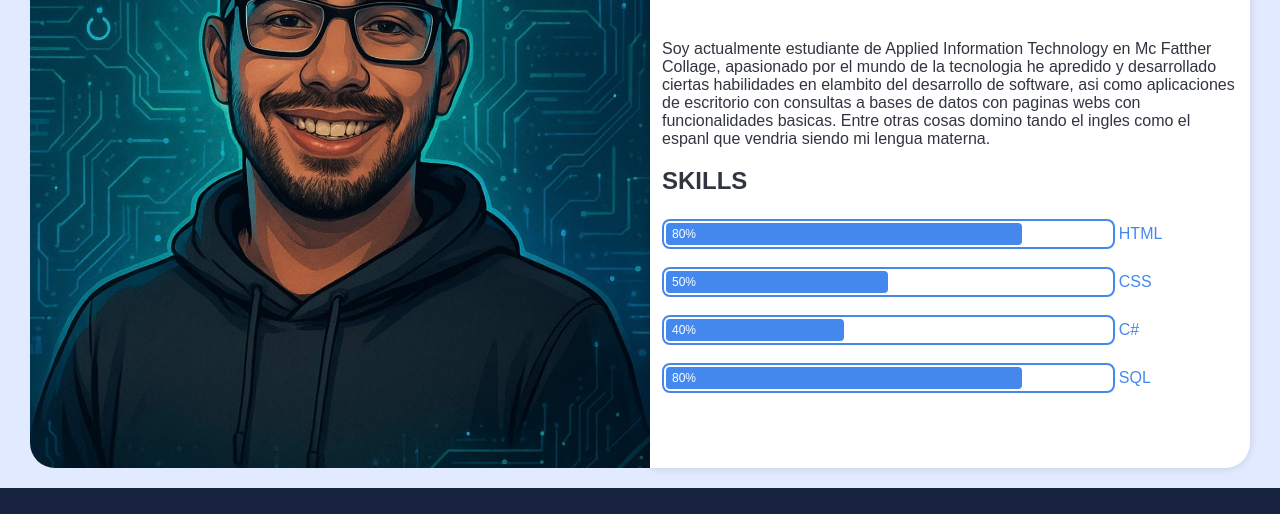
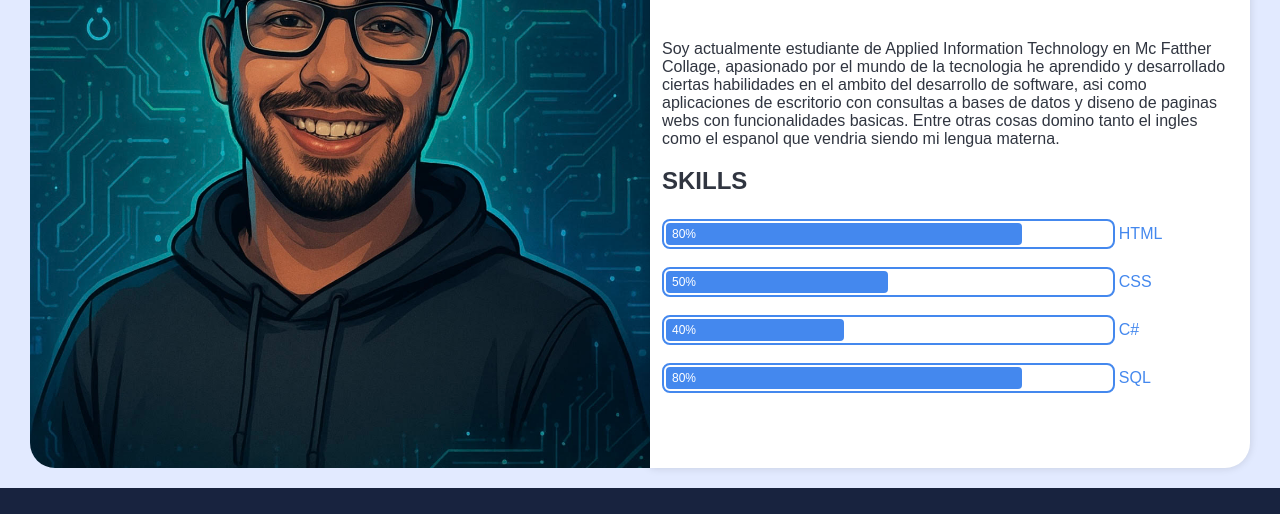
Before and after one commit to GabrielMatamoros/Mi-Portfolio-Oficialll, a plain HTML site: page index.html in a window 1280 px wide. Shown: the part 286-800 px from the top of the page. Drawn offline with Linux system fonts and the light colour scheme.

Commit message:
Add files via upload
modificacion

```diff
--- a/index.html
+++ b/index.html
@@ -32,7 +32,7 @@
                 <div class="profile__data">
                     <div class="profile__description">
                         <h1>I'm Gabriel Matamoros</h1>
-                        <p>Soy actualmente estudiante de Applied Information Technology en Mc Fatther Collage, apasionado por el mundo de la tecnologia he apredido y desarrollado ciertas habilidades en elambito del desarrollo de software, asi como aplicaciones de escritorio con consultas a bases de datos con paginas webs con funcionalidades basicas. Entre otras cosas domino tando el ingles como el espanl que vendria siendo mi lengua materna.
+                        <p>Soy actualmente estudiante de Applied Information Technology en Mc Fatther Collage, apasionado por el mundo de la tecnologia he aprendido y desarrollado ciertas habilidades en el ambito del desarrollo de software, asi como aplicaciones de escritorio con consultas a bases de datos y diseno de paginas webs con funcionalidades basicas. Entre otras cosas domino tanto el ingles como el espanol que vendria siendo mi lengua materna.
                         </p>
                     </div>
                     <div class="profile__skill-container">
```
